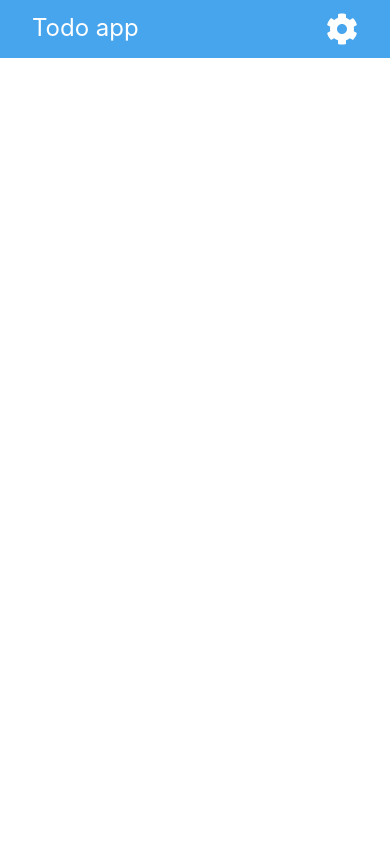
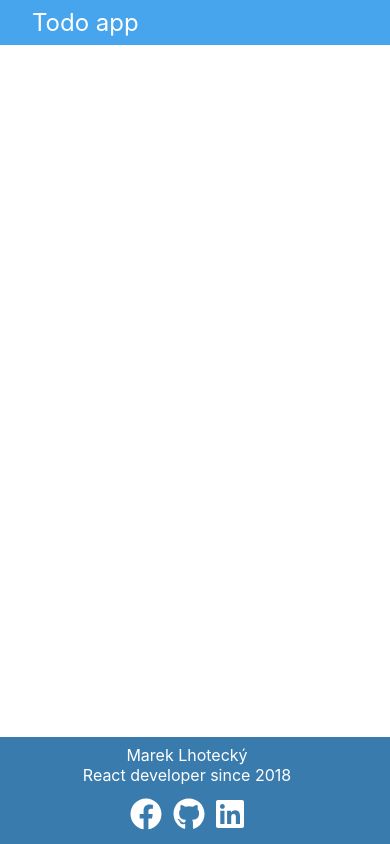
Before and after one commit to mlhotecky/moro-todo, a React (Create React App) app: page / in a window 390 px wide. Built offline with nearby package versions, Linux system fonts and the light colour scheme.

Commit message:
install flexbox-grid, remove settings - i want add settings of app colors and set them by local storage but its unnecessary
add empty comtent container
add footer with responsive design

```diff
--- a/package.json
+++ b/package.json
@@ -14,6 +14,7 @@
     "node-sass": "^5.0.0",
     "react": "^17.0.2",
     "react-dom": "^17.0.2",
+    "react-flexbox-grid": "^2.1.2",
     "react-scripts": "4.0.3",
     "web-vitals": "^1.1.1"
   },
--- a/src/App.js
+++ b/src/App.js
@@ -1,11 +1,17 @@
 import React from "react";
 import './App.scss';
 import Header from "./components/Header";
+import Footer from "./components/Footer";
+import {Grid} from "react-flexbox-grid";
+
 
 export default function App() {
   return (
       <div className="app-layout">
           <Header />
+          <Grid className="app-content">
+          </Grid>
+          <Footer />
       </div>
   );
 }
--- a/src/App.scss
+++ b/src/App.scss
@@ -21,7 +21,79 @@
     }
   }
 
+  .app-content {
+    flex: 1;
+    display: flex;
+    justify-content: center;
+    flex-direction: column;
+  }
+
+  .app-footer {
+    padding: .5rem;
+    color: #fff;
+    background-color: #397bad;
+    height: 15%;
+
+    .footer-container {
+      display: flex;
+      align-items: center;
+      width: 100%;
+      height: 100%;
+
+      .footer-row {
+        display: flex;
+        justify-content: space-between;
+        padding: 0 1.5rem;
+        width: 100%;
+
+        .footer-left {
+          display: flex;
+          justify-content: flex-start;
+          align-items: flex-end;
+        }
+
+        .footer-right {
+          display: flex;
+          justify-content: flex-end;
+          align-items: center;
+          .footer-link {
+            padding: .35rem;
+            cursor: pointer;
+            color: #fff;
+            text-decoration: none;
+          }
+        }
+      }
+    }
+  }
+
   .cursor-pointer {
     cursor: pointer;
   }
 }
+
+@media only screen and (max-width: 768px) {
+  .app-layout {
+
+    .app-header,
+    .app-footer {
+      height: auto;
+
+      .footer-container {
+        .footer-row {
+          padding: 0 .5rem;
+
+          .footer-left {
+            justify-content: center;
+            text-align: center;
+            margin-bottom: .5rem;
+          }
+
+          .footer-right {
+            justify-content: center;
+          }
+        }
+      }
+    }
+  }
+}
--- /dev/null
+++ b/src/components/Footer.js
@@ -0,0 +1,40 @@
+import React from "react";
+import {Grid, Row, Col} from "react-flexbox-grid";
+import {faCog} from "@fortawesome/free-solid-svg-icons";
+import {FontAwesomeIcon} from "@fortawesome/react-fontawesome";
+import {faFacebook, faGithub, faLinkedin} from "@fortawesome/free-brands-svg-icons";
+import FooterLink from "./FooterLink";
+
+export default function Footer() {
+    return (
+        <div className="app-footer">
+            <Grid className="footer-container">
+                <Row className="footer-row">
+                    <Col className="footer-left" sm={3}>
+                        <Row>
+                            <Col md={12}>Marek Lhotecký</Col>
+                            <Col md={12}>React developer since 2018</Col>
+                        </Row>
+                    </Col>
+                    <Col className="footer-right" sm={3}>
+                        <FooterLink
+                            icon={faFacebook}
+                            size="2x"
+                            link="https://www.facebook.com/marek.m.lhotecky"
+                        />
+                        <FooterLink
+                            icon={faGithub}
+                            size="2x"
+                            link="https://github.com/mlhotecky"
+                        />
+                        <FooterLink
+                            icon={faLinkedin}
+                            size="2x"
+                            link="https://www.linkedin.com/in/marek-lhoteck%C3%BD-457050186/"
+                        />
+                    </Col>
+                </Row>
+            </Grid>
+        </div>
+    )
+}
--- /dev/null
+++ b/src/components/FooterLink.js
@@ -0,0 +1,12 @@
+import React from "react";
+import {Col, Row} from "react-flexbox-grid";
+import {FontAwesomeIcon} from "@fortawesome/react-fontawesome";
+
+export default function FooterLink(props) {
+    const {icon, link, size} = props;
+    return (
+        <a href={link} target="_blank" className="footer-link">
+            <FontAwesomeIcon className="cursor-pointer" icon={icon} size={size}/>
+        </a>
+    )
+}
--- a/src/components/Header.js
+++ b/src/components/Header.js
@@ -6,7 +6,6 @@ export default function Header() {
         <div className="app-header">
             <div className="header-content">
                 <div>Todo app </div>
-                <Settings />
             </div>
         </div>
     )
```
Also changed, not shown: 1 other file (tests, documents, lock files or other folders).
